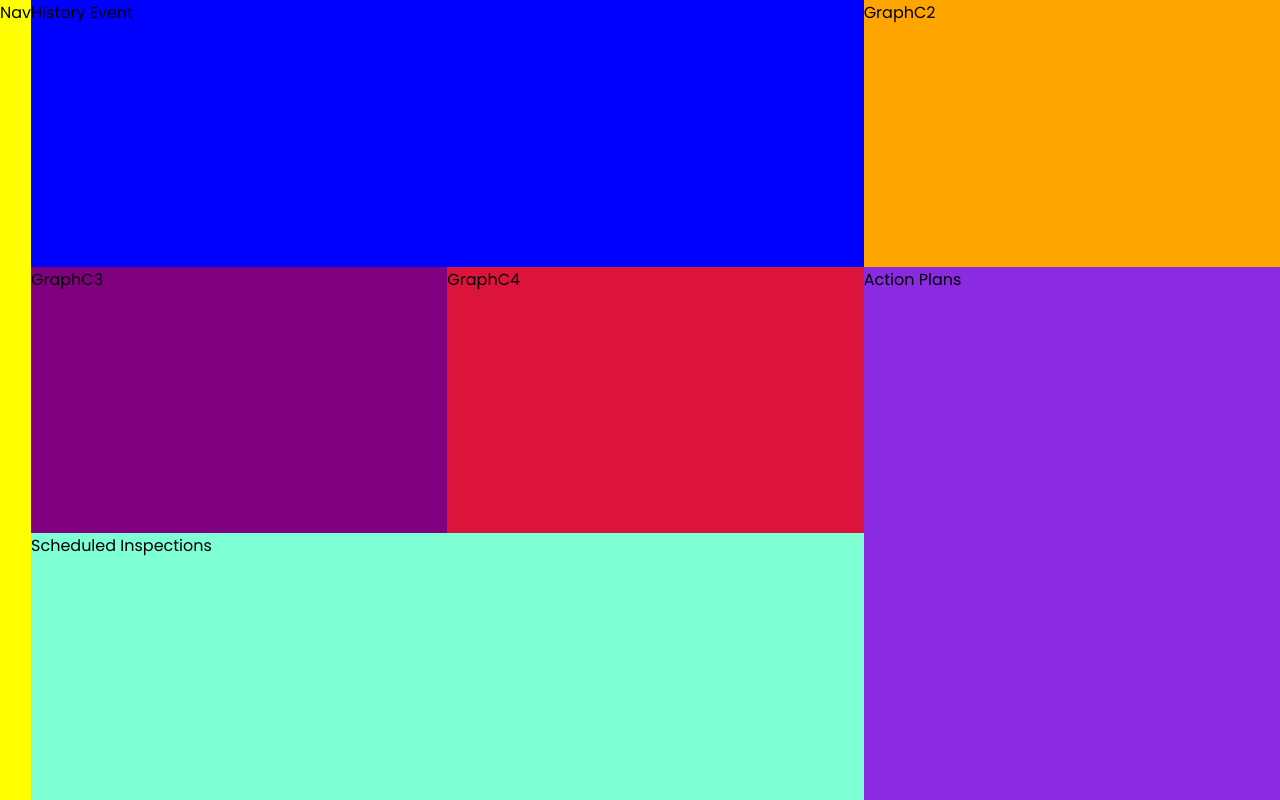
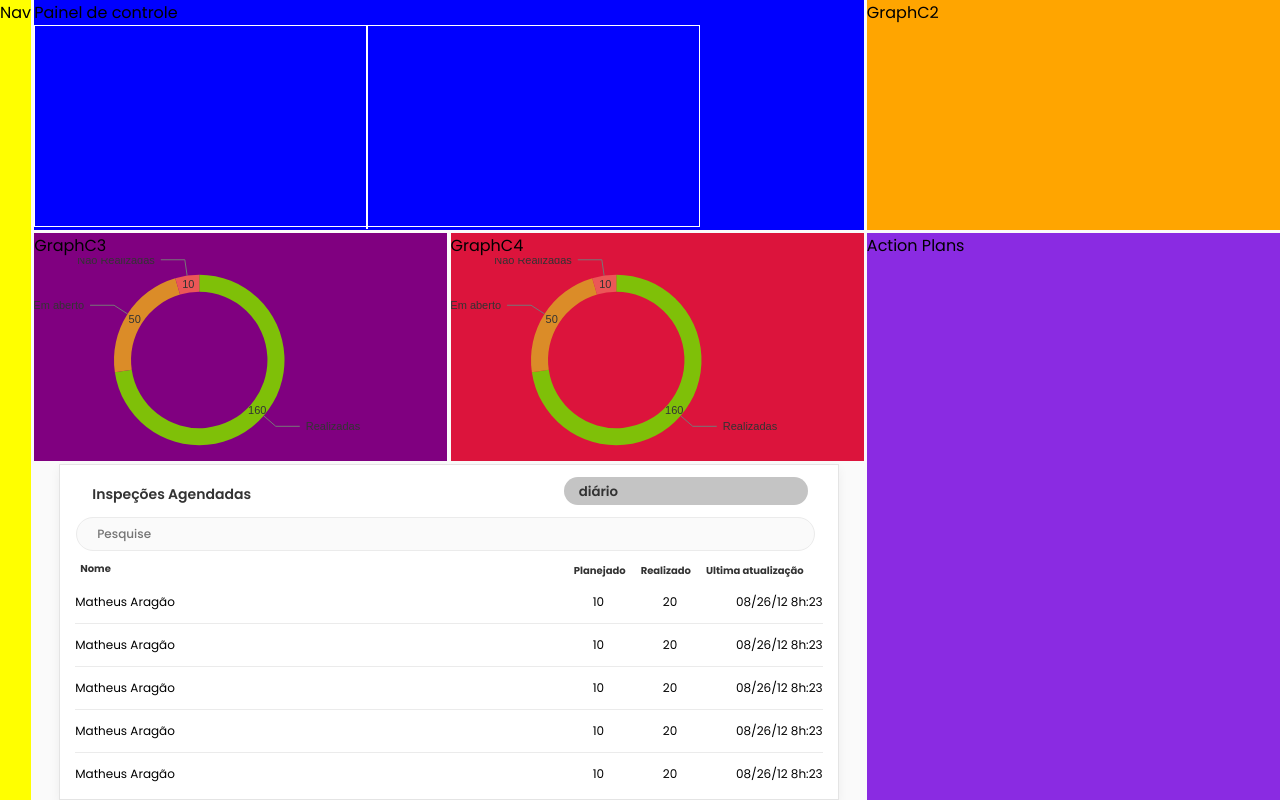
Before and after one commit to matheusaragaofs/tt_responsive_project, a React (Create React App) app: page / in a window 1280 px wide. Built offline with nearby package versions, Linux system fonts and the light colour scheme.

Commit message:
schedule inspections done

```diff
--- a/src/Components/PeopleList/styles.ts
+++ b/src/Components/PeopleList/styles.ts
@@ -2,8 +2,7 @@ import styled from 'styled-components';
 
 export const Container = styled.div`
   background: #fff;
-  width:  80%;
-  height: 400px;
+  height: 70%;
   margin: 0 15px;
   overflow: auto;
 `;
--- a/src/main/App.tsx
+++ b/src/main/App.tsx
@@ -14,13 +14,48 @@ const App:React.FC = () => {
   return (
       <Container>
         <nav>Nav</nav>
-        <div className="history-event-c1">History Event</div>
+        <div className="history-event-c1">
+          <span>Painel de controle</span>
+          <div>
+            <HistoryEventGraph data={historyEventGraphDataset}/>
+          </div>
+        </div>
+
         <div className="graph-action-plans-c2">GraphC2</div>
-        <div className="graph-inspections-c3">GraphC3</div>
-        <div className="graph-action-plans-c4">GraphC4</div>
+
+
+        <div className="graph-inspections-c3">GraphC3
+         <div>
+        <GraphOfGraphicContent data={datasetOfGraphOfGraphicContent}/>
+        </div>
+        </div>
+
+
+        <div className="graph-action-plans-c4">GraphC4
+        <div>
+        <GraphOfGraphicContent data={datasetOfGraphOfGraphicContent}/>
+        </div>
+        </div>
+
         <div className="action-plans-c5">Action Plans</div>
-        <div className="scheduled-inspections-c6">Scheduled Inspections </div>
 
+
+
+        <ScheduledInspections>
+            <section>
+              <h1>Inspeções Agendadas</h1>
+              <form action="">
+                {/* <FiChevronDown /> */}
+                <select name="time">
+                  <option value="diario">diário</option>
+                  <option value="mensal">mensal</option>
+                  <option value="anual">anual</option>
+                </select>
+              </form>
+            </section>
+            <input placeholder="Pesquise" />
+            <PeopleList />
+          </ScheduledInspections>
 
       </Container>
 
--- a/src/main/styles.ts
+++ b/src/main/styles.ts
@@ -9,7 +9,7 @@ export const Container = styled.div`
                         "nav c1 c1 c2"
                         "nav c3 c4 c5"
                         "nav c6 c6 c5";
-
+  grid-gap: 0.2rem;
   nav{
     background-color: yellow;
     grid-area: nav;
@@ -19,6 +19,13 @@ export const Container = styled.div`
   .history-event-c1{
     background-color: blue;
     grid-area: c1;
+    div {
+      display: flex;
+      justify-content: center;
+      border:1px solid white;
+      height: 200px;
+      width: 80%;
+    }
      }
 
     .graph-action-plans-c2{
@@ -29,37 +36,43 @@ export const Container = styled.div`
     .graph-inspections-c3{
       background-color: purple;
       grid-area:c3;
+      div{
+
+      height: 200px;
+      width:80%;
+      }
 
     }
     .graph-action-plans-c4{
       background-color: crimson;
       grid-area:c4;
+      div{
+
+        height: 200px;
+        width:80%;
+        }
+
     }
     .action-plans-c5{
       background-color: blueviolet;
       grid-area:c5;
     }
 
-    .scheduled-inspections-c6{
-      background-color: aquamarine;
-      grid-area:c6;
-    }
-
 `
 
 
 export const ScheduledInspections = styled.div`
+  grid-area: c6;
+
   border: 0.5px solid #e4e4e4;
   box-shadow: 0px 4px 10px rgba(0, 0, 0, 0.05);
   flex: 1;
-  justify-content: center;
+  /* justify-content: center; */
   margin-top: 25px;
   margin: 0 25px;
-  width: 748px;
   background: #ffff;
   section {
     display: flex;
-    width: 748px;
     align-items: center;
     justify-content: space-between;
   }
@@ -101,8 +114,8 @@ export const ScheduledInspections = styled.div`
   }
 
   input {
-        width: 704px;
     height: 34px;
+    width:95%;
     background: #fafafa;
     border: 1px solid #ebebeb;
     box-sizing: border-box;
```
